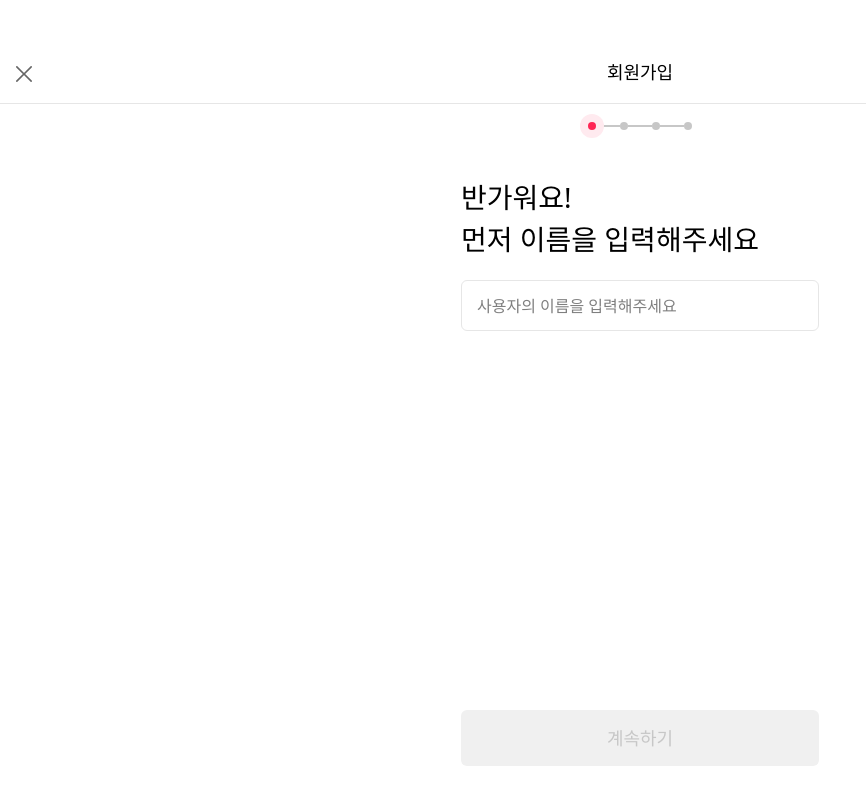
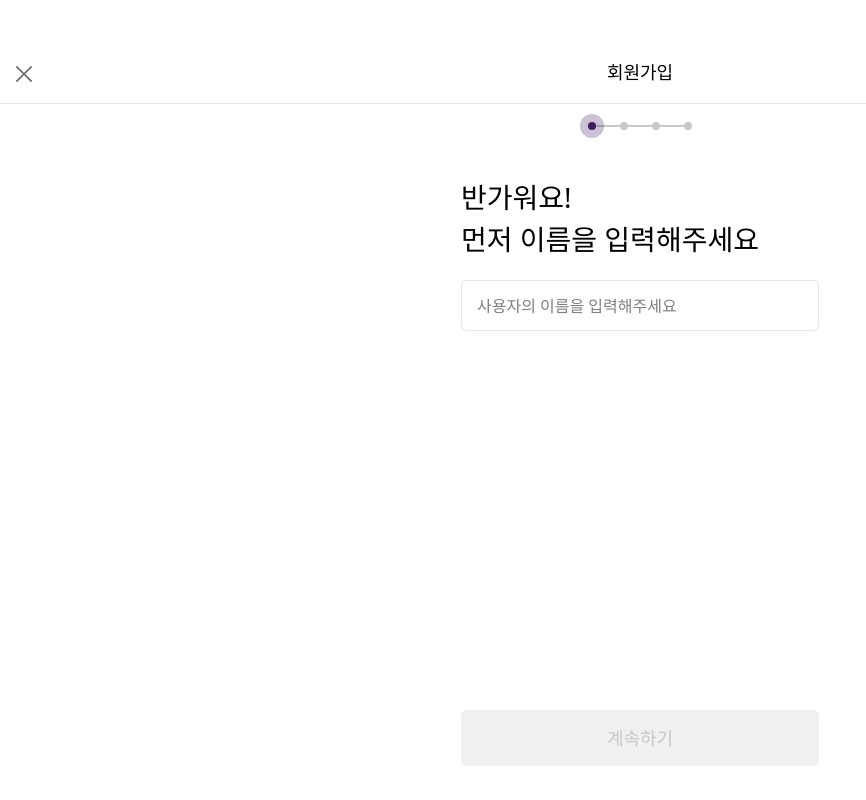
Before and after one commit to GyeongBin-Park/NewsTailor, a React (Vite) app: page /signup in a window 1280 px wide. Shown: the whole page, without its empty margins (0-866 px from the left). Built offline with nearby package versions, Linux system fonts and the light colour scheme; no server answers; a web font is replaced by a local one.

Commit message:
style: 컬러  변경

```diff
--- a/src/components/SignUp/StepIndicator.jsx
+++ b/src/components/SignUp/StepIndicator.jsx
@@ -6,18 +6,18 @@ const StepIndicator = ({ currentStep }) => {
                 <div key={index} className="flex items-center">
                     <div className="relative w-2 h-">
                         {currentStep === step && (
-                            <div className="absolute inset-[-8px] bg-[#FFEAEF] rounded-full z-0"/>
+                            <div className="absolute inset-[-8px] bg-[rgba(64,30,99,0.27)] rounded-full z-0"/>
                         )}
                         <div
                             className={`relative w-2 h-2 rounded-full z-10
-                                ${currentStep >= step ? 'bg-[#FF2655]' : 'bg-[#C7C7C7]'}`}
+                                ${currentStep >= step ? 'bg-[#401E63]' : 'bg-[#C7C7C7]'}`}
                         />
                     </div>
 
                     {index < 3 && (
                         <div
                             className={`w-6 h-[2px]
-                                ${currentStep > step ? 'bg-[#FF2655]' : 'bg-[#C7C7C7]'}`}
+                                ${currentStep > step ? 'bg-[#401E63]' : 'bg-[#C7C7C7]'}`}
                         />
                     )}
                 </div>
```
